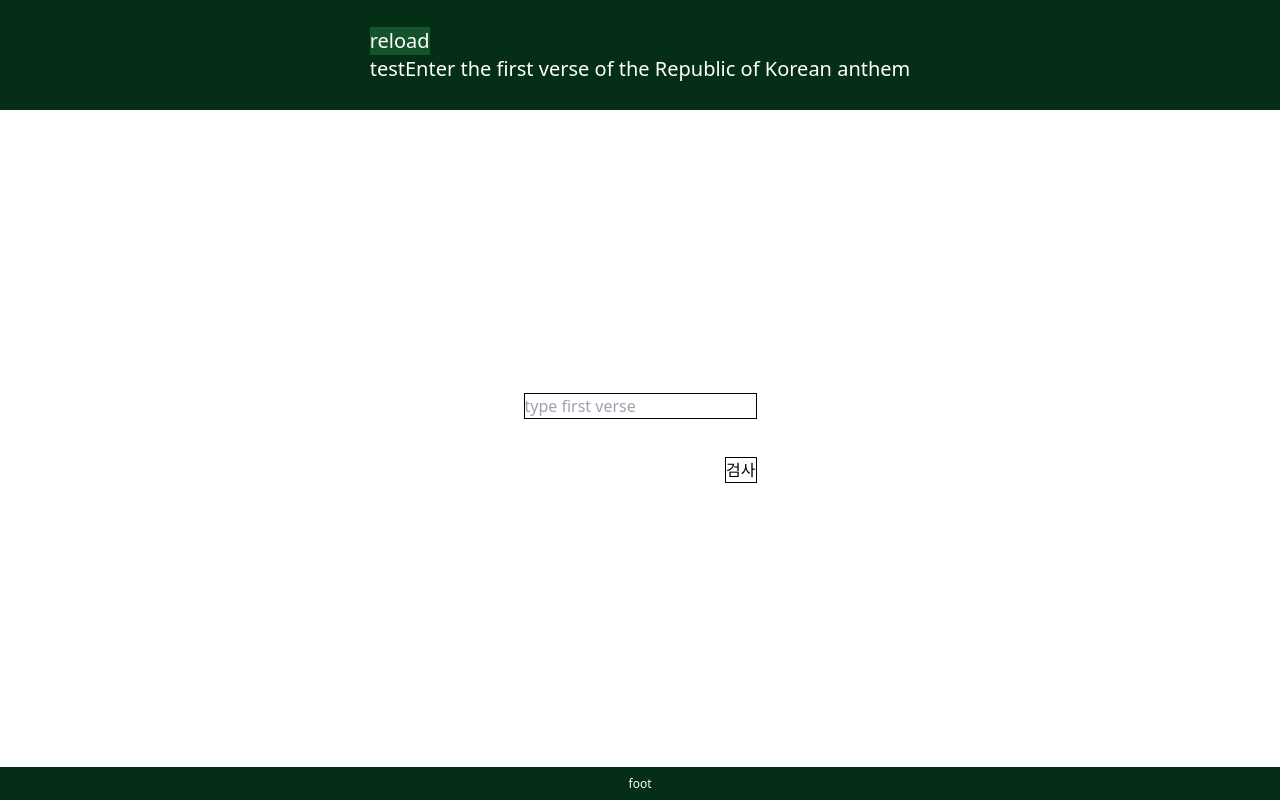
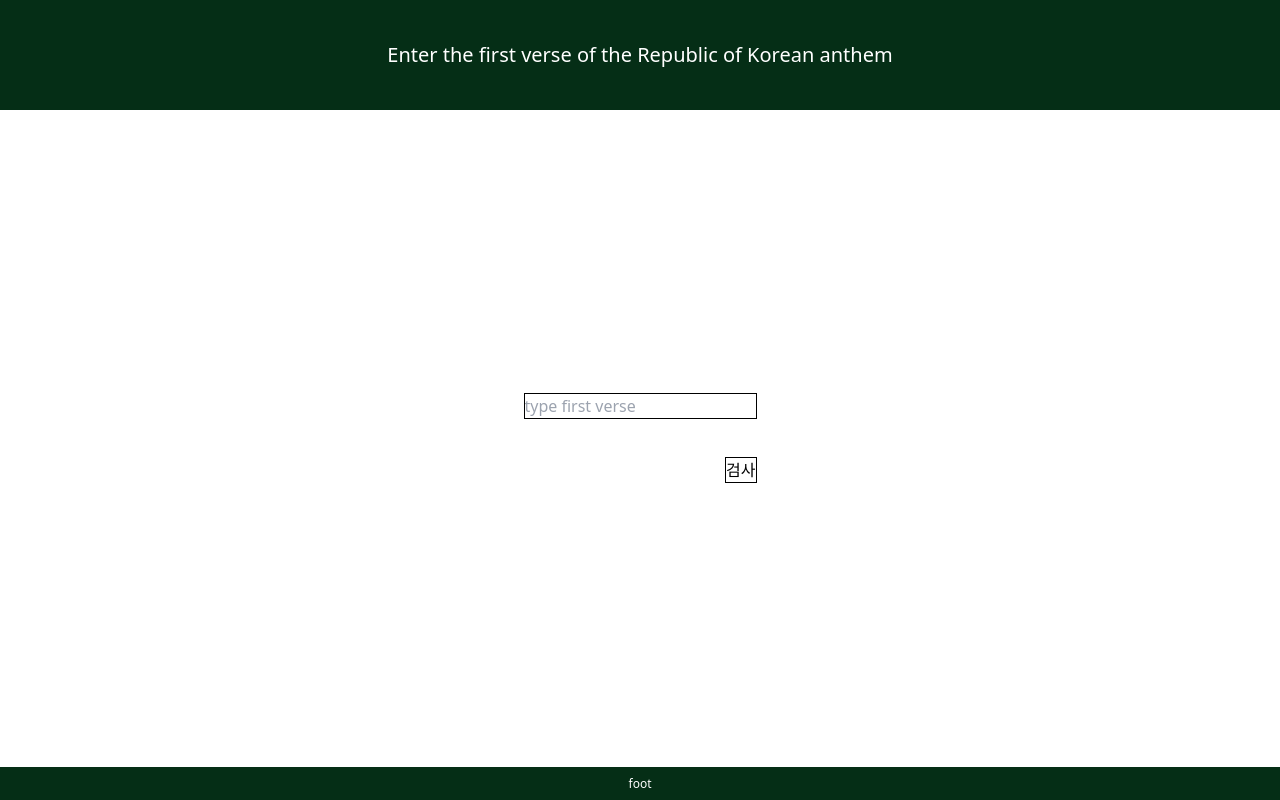
Before and after one commit to csm009177/anthem, a Next.js app: page / in a window 1280 px wide. Built offline with nearby package versions, Linux system fonts and the light colour scheme.

Commit message:
상단 헤드의 멘트를 버튼으로

```diff
--- a/app.js
+++ b/app.js
@@ -13,7 +13,7 @@ const connection = mysql.createConnection({
   user: "root",
   password: "0177",
   database: "anthem",
-  port: 3306,
+  port: 3307,
 });
 
 app.prepare().then(() => {
--- a/app/ui/button/button.tsx
+++ b/app/ui/button/button.tsx
@@ -2,15 +2,15 @@
 
 import { useRouter } from "next/navigation";
 
-export default function Button({ getUrl }: { getUrl: string }) {
+export default function Button({ url, title }: { url: string; title: string }) {
   const router = useRouter();
 
   const useCustomButton = () => {
     // 클릭 시 해당 URL로 페이지 이동
-    router.push(`/${getUrl}`);
+    router.push(`/${url}`);
   };
 
   return (
-    <button onClick={useCustomButton}>{getUrl}</button>
+    <button onClick={useCustomButton}>{title}</button>
   );
 }
--- a/app/ui/header.tsx
+++ b/app/ui/header.tsx
@@ -2,15 +2,12 @@
 
 
 import Button from './button/button';
-import ReloadButton from './button/reloadButton';
 
 export default function Header() {
   return (
     <div className='flex flex-row justify-center items-center w-screen h-1/6 bg-green-950 text-white text-xl'>
       <div className='ml-0'>
-      <ReloadButton/>
-      <Button getUrl='test'/>
-      Enter the first verse of the Republic of Korean anthem
+      <Button url='/' title='Enter the first verse of the Republic of Korean anthem'/>
       </div>
     </div>
   );
```
